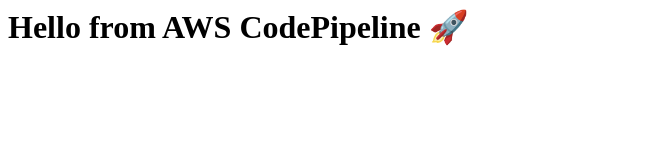
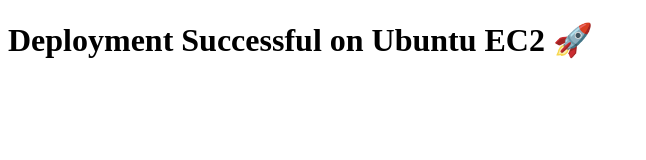
Before and after one commit to DD-gitdemo/deploy, a plain HTML site: page index.html in a window 1280 px wide. Shown: the whole page, without its empty margins (0-646 px from the left). Drawn offline with Linux system fonts and the light colour scheme.

Commit message:
Update index.html
eee

```diff
--- a/index.html
+++ b/index.html
@@ -1 +1,9 @@
-<h1>Hello from AWS CodePipeline 🚀</h1>
+<!DOCTYPE html>
+<html>
+<head>
+  <title>CodeDeploy Ubuntu</title>
+</head>
+<body>
+  <h1>Deployment Successful on Ubuntu EC2 🚀</h1>
+</body>
+</html>
```
